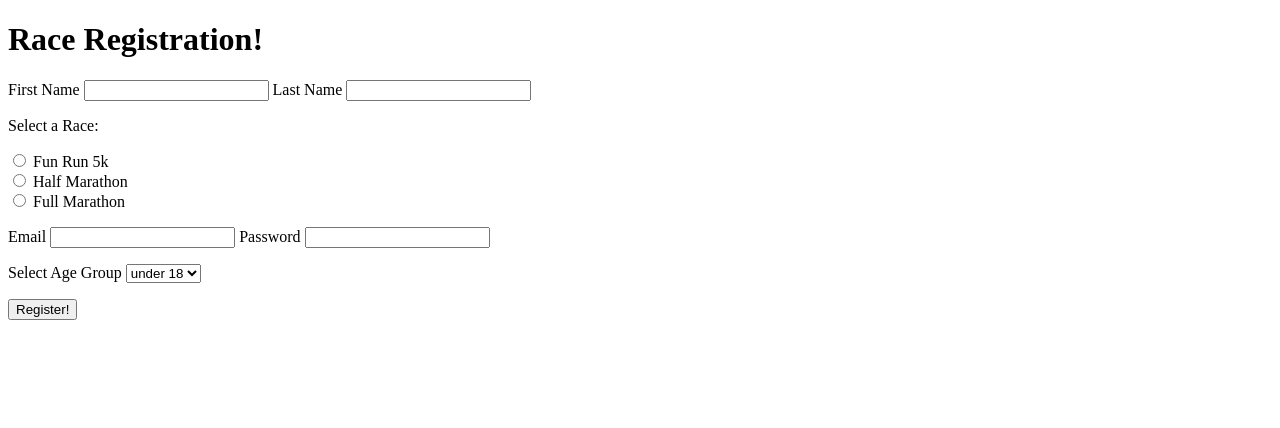
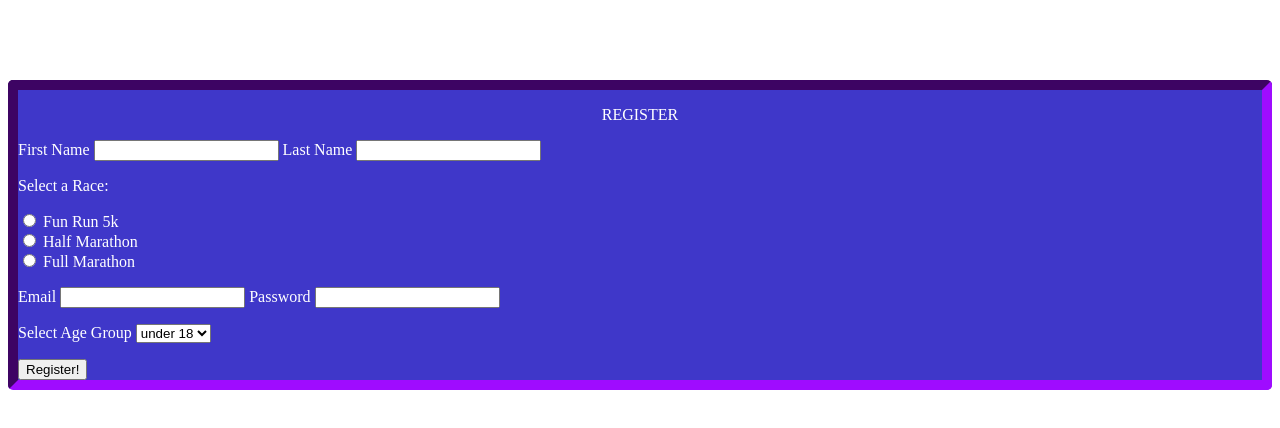
Before and after one commit to eric-asare/test-site, a plain HTML site: page registration-form.html in a window 1280 px wide. Drawn offline with Linux system fonts and the light colour scheme.

Commit message:
added border and color to match clone

```diff
--- a/registration-form.html
+++ b/registration-form.html
@@ -5,12 +5,14 @@
     <meta charset="UTF-8">
     <meta http-equiv="X-UA-Compatible" content="IE=edge">
     <meta name="viewport" content="width=device-width, initial-scale=1.0">
+    <link rel="stylesheet" href="styles/form.css">
     <title>Race Registration</title>
 </head>
 
 <body>
-    <h1>Race Registration!</h1>
+    <h1>Race Registration</h1>
     <form action="/dummy">
+        <p id="heading">REGISTER</p>
         <p>
             <label for="first">First Name</label>
             <input name="firstname" type="text" id="first" required>
--- /dev/null
+++ b/styles/form.css
@@ -0,0 +1,19 @@
+h1 {
+    color: white;
+}
+#heading{
+    text-align: center;
+
+}
+form{
+    background-color :#3f37c9;
+    border: 10px inset #7209b7 ;
+    border-radius:5px;
+}
+#first, #last,#email, #password{
+    color: teal;
+}
+
+p{
+    color:white;
+}
```
